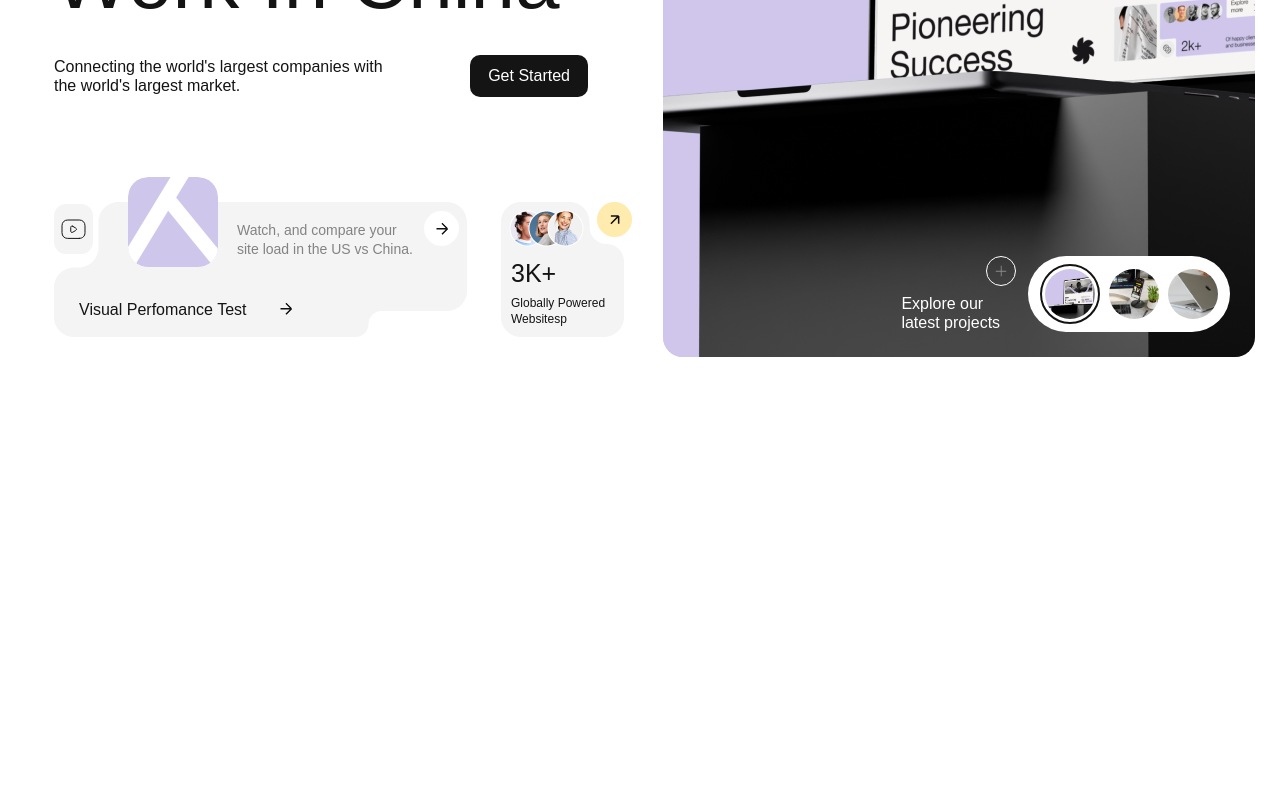
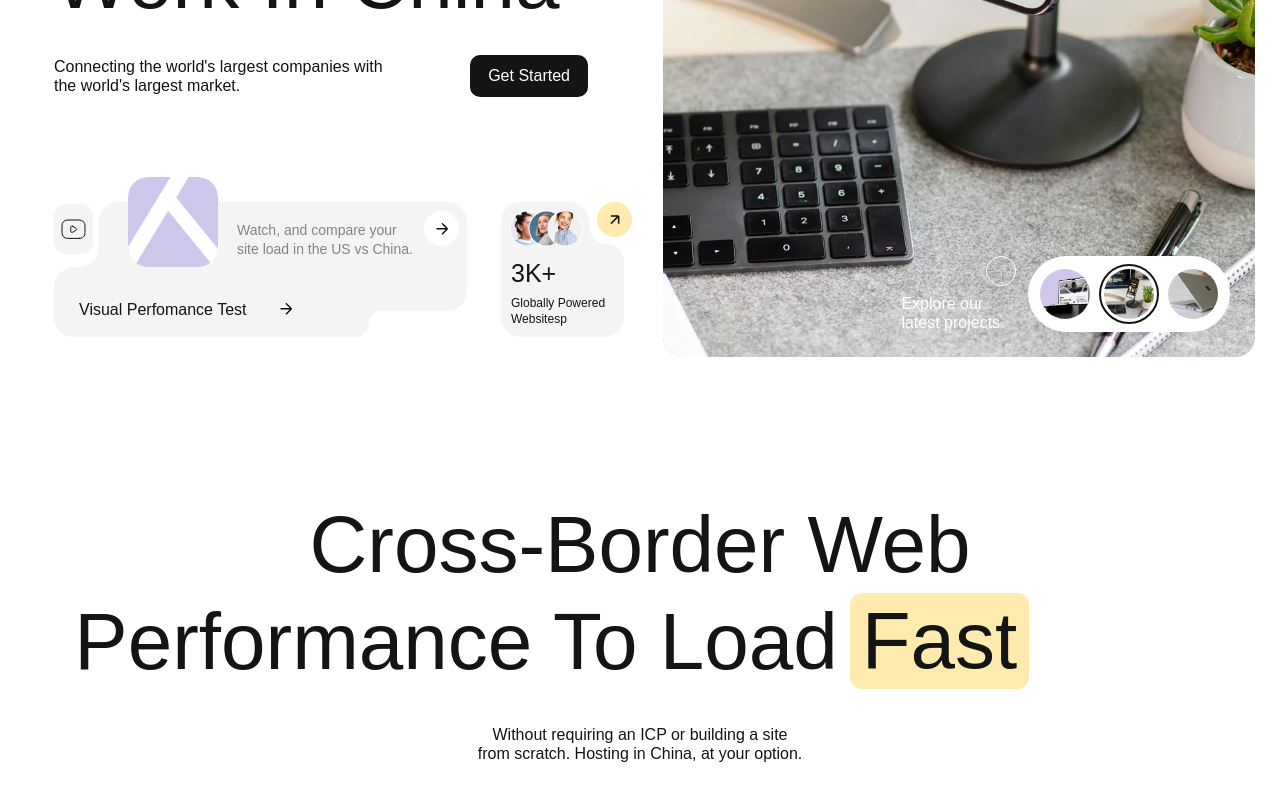
Before and after one commit to AlexandrBochev/chinafy, a React (Create React App) app: page / in a window 1280 px wide. Shown: the part 518-1318 px from the top of the page. Before the commit the page ends 900 px from the top, so only its background shows below. Built offline with nearby package versions, Linux system fonts and the light colour scheme.

Commit message:
Cross-Border Block

```diff
--- a/package.json
+++ b/package.json
@@ -13,8 +13,6 @@
     "react": "^18.2.0",
     "react-dom": "^18.2.0",
     "react-scripts": "5.0.1",
-    "react-slick": "^0.29.0",
-    "slick-carousel": "^1.8.1",
     "typescript": "^4.9.5",
     "web-vitals": "^2.1.4"
   },
@@ -43,7 +41,6 @@
     ]
   },
   "devDependencies": {
-    "@types/react-slick": "^0.23.13",
     "tailwindcss": "^3.3.6"
   }
 }
--- a/src/App.tsx
+++ b/src/App.tsx
@@ -1,3 +1,4 @@
+import { CrossBorderBlock } from "./components/CrossBorderBlock/CrossBorderBlock"
 import { Header } from "./components/Header/Header"
 import { Intro } from "./components/Intro/Intro"
 
@@ -5,8 +6,9 @@ const App = () => {
   return (
     <>
       <Header />
-      <main className="w-full flex justify-center">
+      <main className="w-full flex flex-col justify-center">
         <Intro />
+        <CrossBorderBlock />
       </main>
     </>
   )
--- a/src/components/Button/Button.tsx
+++ b/src/components/Button/Button.tsx
@@ -1,12 +1,4 @@
-import { ReactElement } from "react"
-
-interface ButtonProps {
-  children: ReactElement | string
-  onClick?: () => void
-  ball?: boolean
-  square?: boolean
-  color?: 'bg-black text-white' | 'bg-yellow' | 'bg-lilac' | 'bg-green' | 'bg-white'
-}
+import { ButtonProps } from "../../models/models"
 
 const Button = ({ children, onClick, ball, square, color }: ButtonProps) => {
   return (
--- /dev/null
+++ b/src/components/CrossBorderBlock/CrossBorderBlock.tsx
@@ -0,0 +1,36 @@
+import { useEffect, useState } from "react"
+import { performance } from "../../models/models"
+
+const CrossBorderBlock = () => {
+  const [active, setActive] = useState(1)
+
+  useEffect(() => {
+    const interval = setInterval(() => {
+      active < performance.length ? setActive(active + 1) : setActive(1)
+    }, 3000)
+    return () => clearInterval(interval)
+  }, [active])
+
+  return (
+    <section className="container pt-[7.1875rem] pb-[6.25rem]">
+      <h2 className="mb-[2.1875rem]">
+        Cross-border web<br />performance to load
+        <span className="relative w-[23rem] h-[6rem] inline-block text-left -mb-5 overflow-hidden">
+          { performance.map(item =>
+            <p
+            key={item.id}
+            className={`
+              ${ active === item.id ? 'translate-x-[0%]' : '-translate-x-[110%]' }
+              absolute top-0 left-0 ${ item.color } px-3 ml-3 rounded-xl transition-all duration-700 ease-in-out
+            `}>
+            {item.title}
+          </p>
+          )}
+        </span>
+      </h2>
+      <p>Without requiring an ICP or building a site<br />from scratch. Hosting in China, at your option.</p>
+    </section>
+  )
+}
+
+export { CrossBorderBlock }
--- a/src/components/Header/Header.tsx
+++ b/src/components/Header/Header.tsx
@@ -1,4 +1,3 @@
-import { useState } from "react"
 import { Button } from "../Button/Button"
 import { BurgerIcon } from "../icons/BurgerIcon"
 import { Logo } from "../icons/Logo"
--- a/src/components/Intro/Intro.tsx
+++ b/src/components/Intro/Intro.tsx
@@ -6,19 +6,18 @@ import usersIcons from '../../assets/users-icons.png'
 import twoCircles from '../../assets/two-circles.svg'
 import earth from '../../assets/earth.svg'
 import plus from '../../assets/plus.svg'
-import laptopBox from '../../assets/laptop-box.jpg'
-import phone from '../../assets/phone.webp'
-import laptop from '../../assets/laptop.webp'
-import { useState } from "react"
-
-const slides = [
-  {id: 1, img: laptopBox},
-  {id: 2, img: phone},
-  {id: 3, img: laptop}
-]
+import { useEffect, useState } from "react"
+import { slides } from "../../models/models"
 
 const Intro = () => {
   const [active, setActive] = useState(1)
+
+  useEffect(() => {
+    const interval = setInterval(() => {
+      active < slides.length ? setActive(active + 1) : setActive(1)
+    }, 3000)
+    return () => clearInterval(interval)
+  }, [active])
 
   return (
     <section className="container w-full h-[56.25rem] grid grid-cols-2 gap-4 p-[1.5625rem] pl-[3.375rem]">
--- /dev/null
+++ b/src/models/models.ts
@@ -0,0 +1,26 @@
+import laptopBox from '../assets/laptop-box.jpg'
+import phone from '../assets/phone.webp'
+import laptop from '../assets/laptop.webp'
+import { ReactElement } from 'react'
+
+// Types
+export interface ButtonProps {
+  children: ReactElement | string
+  onClick?: () => void
+  ball?: boolean
+  square?: boolean
+  color?: 'bg-black text-white' | 'bg-yellow' | 'bg-lilac' | 'bg-green' | 'bg-white'
+}
+
+// Constants
+export const slides = [
+  {id: 1, img: laptopBox},
+  {id: 2, img: phone},
+  {id: 3, img: laptop}
+]
+
+export const performance = [
+  {id: 1, title: 'securely', color: 'bg-lilac'},
+  {id: 2, title: 'fast', color: 'bg-yellow'},
+  {id: 3, title: 'fully', color: 'bg-gray'},
+]
```
Also changed, not shown: 1 other file (tests, documents, lock files or other folders).
